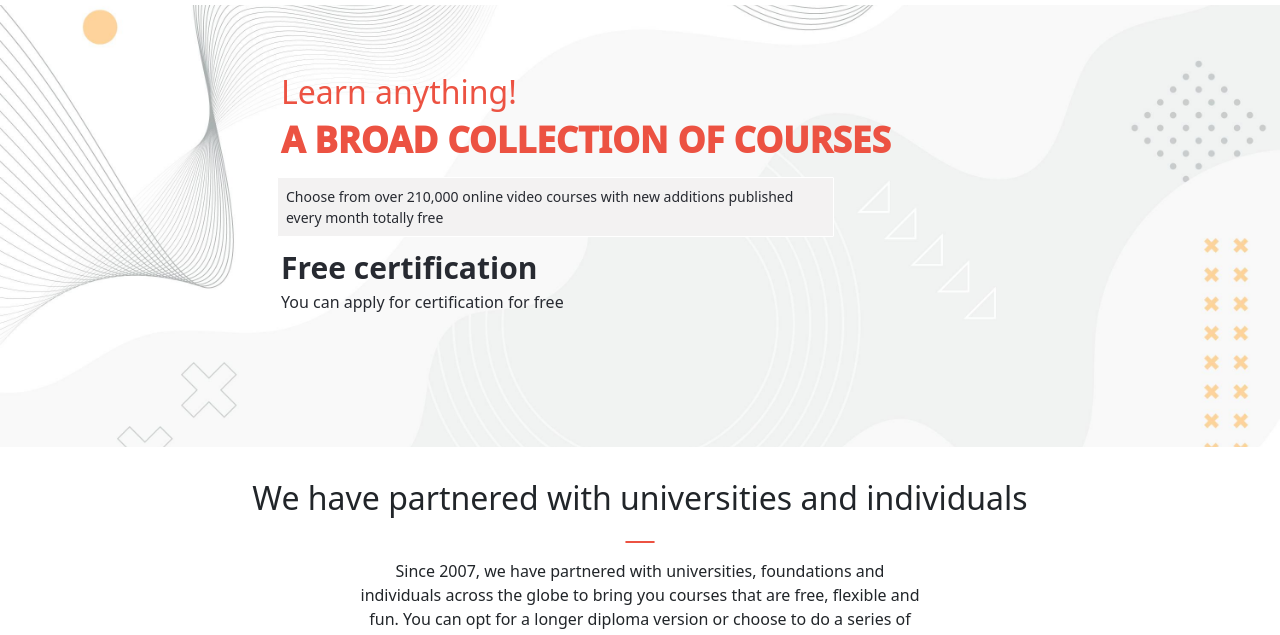
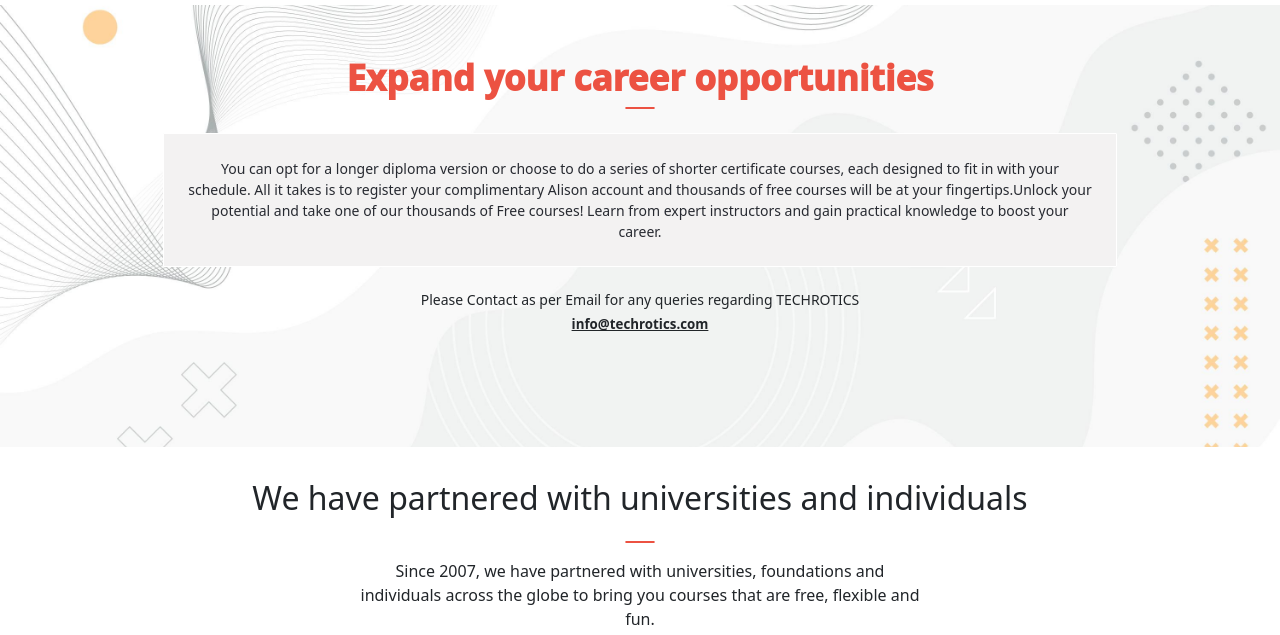
Before and after one commit to batoolfatima2135/Capstone, a website: page about.html in a window 1280 px wide. Shown: the part 103-738 px from the top of the page. Drawn offline with nearby package versions, Linux system fonts and the light colour scheme.

Commit message:
Make changes to directory

```diff
--- a/about.html
+++ b/about.html
@@ -68,17 +68,22 @@
           </div>
       </nav>
         <div class="header row justify-content-center m-0 m-1" >
-          <div class="col-12 col-md-9 col-lg-7 m-lg-5 m-0" >
-            <h2 class="secondary-heading mt-3">Learn anything!</h2>
-            <h1 class="main-heading">A BROAD COLLECTION OF COURSES</h1>
-            <div class="row">
-              <p class="main-content col-11 col-md-9 col-lg-9 m-2 p-2">Choose from over 210,000 online video courses with new additions published every month totally free</p>
-            </div>
+          <div class="col-12 col-md-7 mx-5 col-lg-7 m-lg-5 mt-md-5 mb-lg-0" >
 
-            <p class="bold-content">Free certification</p>
-            <p class="end-content ">You can apply for certification for free</p>
+            <h1 class="main-heading  text-center ">Expand your career opportunities </h1>
+            <div class="line mx-auto mb-4"></div>
+
+
           </div>
+          <p class="main-content col-11 col-md-9 col-lg-9  p-4 text-center"> You can opt for a longer
+            diploma version or choose to do a series of shorter certificate courses, each designed to fit in
+            with your schedule. All it takes is to register your complimentary Alison account and thousands of
+            free courses will be at your fingertips.Unlock your potential and take one of our thousands of Free courses! Learn from expert instructors and gain practical knowledge to boost your career.</p>
 
+        </div>
+        <div class="row justify-content-center text-center">
+          <p class="col-9 col-md-7 col-lg-8 mb-0"><small>Please Contact as per Email for any queries regarding TECHROTICS </small></p>
+          <p class="email col-9 col-md-7 col-lg-8 m-1"><b>info@techrotics.com</b></p>
         </div>
 
     </header>
@@ -92,10 +97,7 @@
         <div class="row justify-content-center mx-lg-5 m-3 ">
             <div class="col-lg-6 col-11 col-md-8">
                 <p class="text-center ">Since 2007, we have partnered with universities, foundations and individuals
-                    across the globe to bring you courses that are free, flexible and fun. You can opt for a longer
-                    diploma version or choose to do a series of shorter certificate courses, each designed to fit in
-                    with your schedule. All it takes is to register your complimentary Alison account and thousands of
-                    free courses will be at your fingertips.</p>
+                    across the globe to bring you courses that are free, flexible and fun.</p>
             </div>
             <div class="col-10">
 
--- a/src/style.css
+++ b/src/style.css
@@ -50,7 +50,7 @@ body {
 /* header CSS */
 
 header {
-  background-image: url(../Assets/background/header-background.jpg);
+  background-image: url(../assets/background/header-background.jpg);
   height: 500px;
   background-size: cover;
   background-repeat: no-repeat;
@@ -90,7 +90,7 @@ header {
 }
 
 .main-courses {
-  background-image: url(../Assets/background/background-dark.jpg);
+  background-image: url(../assets/background/background-dark.jpg);
   background-size: cover;
 }
 
@@ -161,8 +161,8 @@ footer {
 }
 
 .about {
-  background-image: url(../Assets/about-page/about-header-background.jpg);
-  height: 450px;
+  background-image: url(../assets/about-page/about-header-background.jpg);
+  height: 600px;
   background-size: cover;
 }
 
@@ -173,12 +173,12 @@ footer {
 }
 
 .background1 {
-  background: linear-gradient(0deg, rgb(236, 82, 66, 0.9), rgb(236, 82, 66, 0.7)), url(../Assets/about-page/about-img-1.jpg);
+  background: linear-gradient(0deg, rgb(236, 82, 66, 0.9), rgb(236, 82, 66, 0.7)), url(../assets/about-page/about-img-1.jpg);
   background-size: cover;
 }
 
 .background2 {
-  background: linear-gradient(0deg, rgb(236, 82, 66, 0.9), rgb(236, 82, 66, 0.7)), url(../Assets/about-page/about-img-2.jpg);
+  background: linear-gradient(0deg, rgb(236, 82, 66, 0.9), rgb(236, 82, 66, 0.7)), url(../assets/about-page/about-img-2.jpg);
   background-size: cover;
 }
 
```
